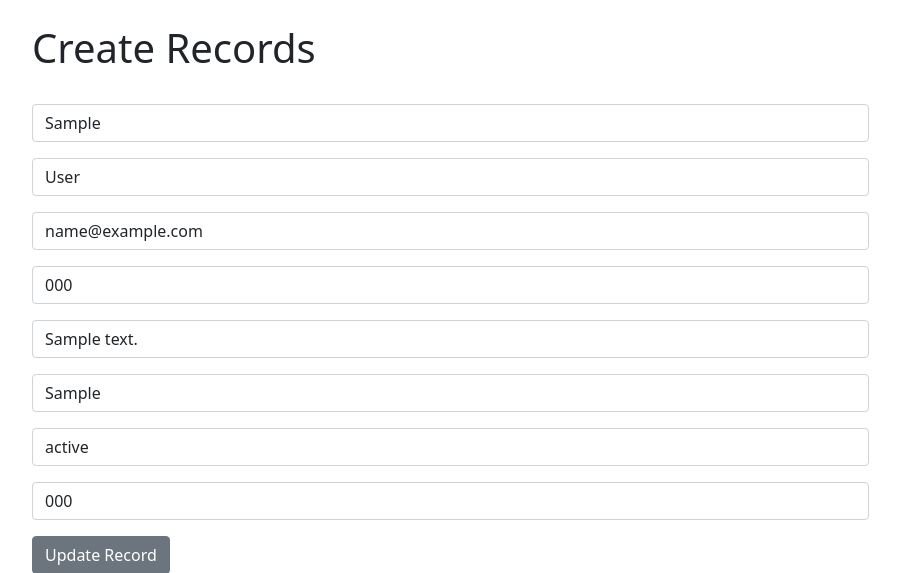
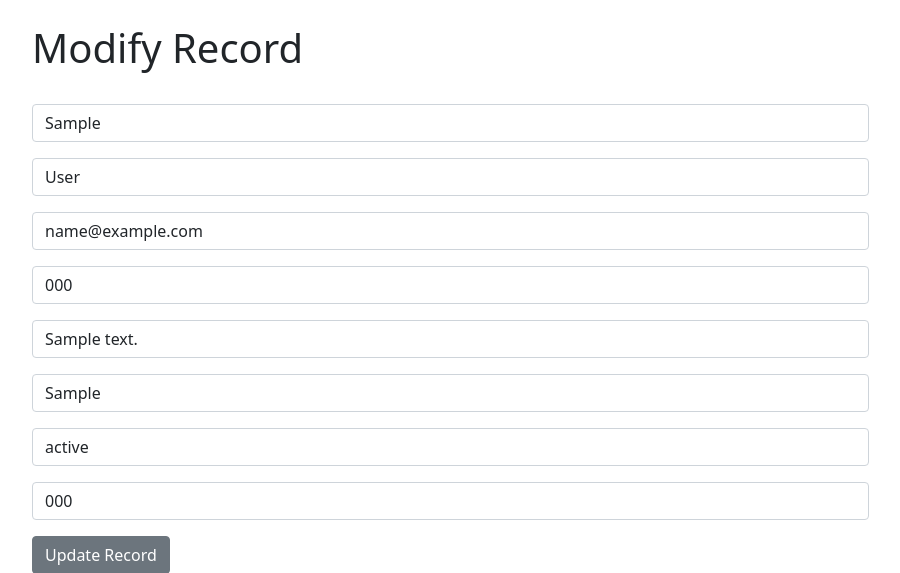
Before and after one commit to 20sid02/crmDjango, a Django app: page /modify/1 in a window 1280 px wide. Shown: the part 56-629 px from the top of the page, without its empty margins (329-1229 px from the left). Run offline with Django 5.2, Linux system fonts and the light colour scheme; a user stored in the database is signed in; tables that the repository leaves empty hold one stand-in row (values such as "Sample post").

Commit message:
added screenshots

```diff
--- a/templates/modify.html
+++ b/templates/modify.html
@@ -1,7 +1,7 @@
 {% extends 'base.html' %}
 {% block content %}
 <div class = 'cold-md-6 offset-md-3'>
-<h1>Create Records</h1><br>
+<h1>Modify Record</h1><br>
 
 <form method="POST">
     {% csrf_token %}
```
Also changed, not shown: 6 other files.
